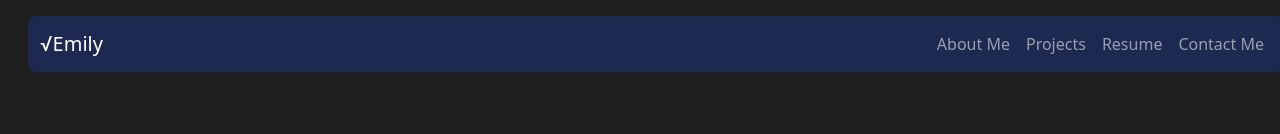
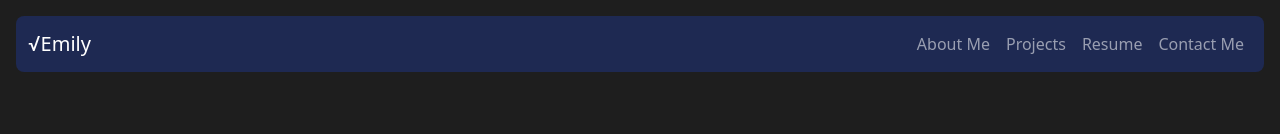
Before and after one commit to bbutterscotch/bbutterscotch.github.io, a website: page index.html in a window 1280 px wide. Shown: the top 134 px of the page. Drawn offline with nearby package versions, Linux system fonts and the light colour scheme.

Commit message:
Fixed padding
smiley face

```diff
--- a/index.html
+++ b/index.html
@@ -10,7 +10,7 @@
 </head>
 <body class="bg-dark">
     <!-- Navbar -->
-    <div class="container-fluid m-3">
+    <div class="container-fluid p-3">
         <nav class="navbar navbar-expand-sm bg-primary navbar-dark rounded-3">
             <div class="container-fluid">
                 <a href="#" class="navbar-brand">√Emily</a><!-- Replace with logo!! -->
```
